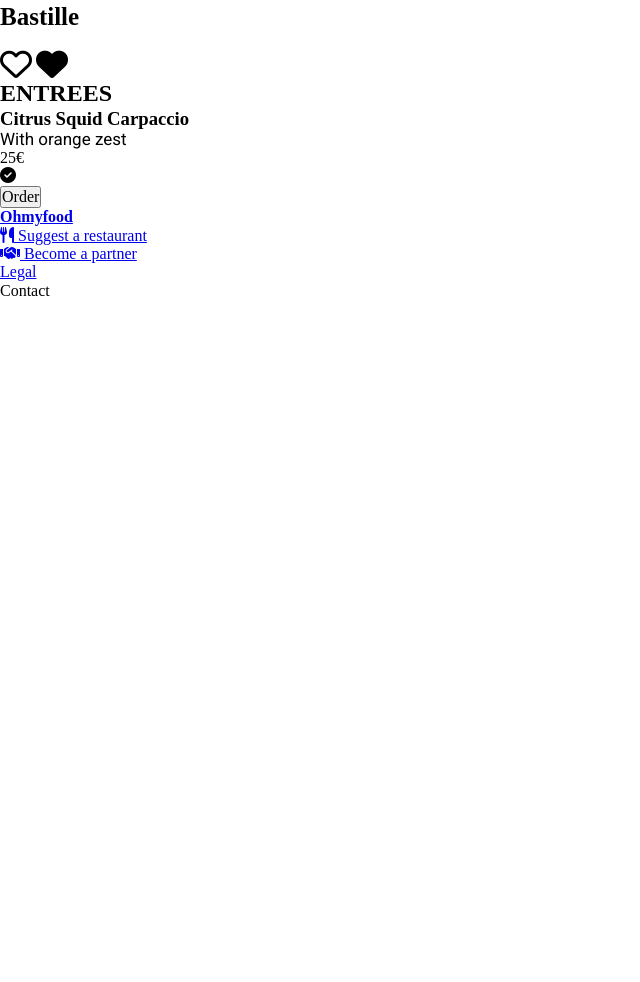
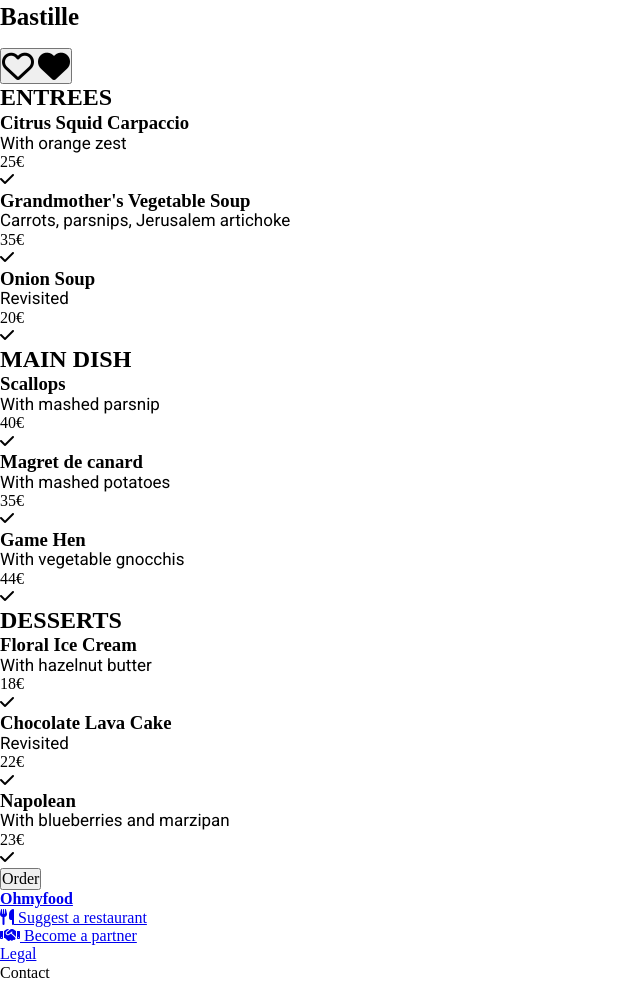
Before and after one commit to Farahcodes/OhMyFood, a plain HTML site: page Bastille.html in a window 1280 px wide. Shown: the part 2681-3663 px from the top of the page, without its empty margins (0-640 px from the left). Before the commit the page ends 2981 px from the top, so only its background shows below. Drawn offline with Linux system fonts and the light colour scheme; files whose address does not match are found by name; a web font is replaced by a local one.

Commit message:
reviewed css classes names using BEM

```diff
--- a/Bastille.html
+++ b/Bastille.html
@@ -28,97 +28,221 @@
   </head>
   <body>
     <!-- Header -->
-    <header class="container">
+    <header class="header header--withBackArrow">
       <!-- Header arrow -->
-      <a class="header-arrow" href="index.html"
-        ><i class="fa-solid fa-arrow-left"></i
+      <a href="index.html"
+        ><i class="fa-solid fa-arrow-left header__arrow"></i
       ></a>
       <!-- End of Header arrow -->
       <!-- Logo -->
-      <a href="index.html" class="logo">
+      <a href="index.html" class="header__logo">
         <img src="images/logo/ohmyfood@2x.svg" alt="logo" />
       </a>
       <!-- End of logo -->
       <!-- Hero section -->
-      <div class="hero">
       <img
-          class="hero-img"
+        class="hero__img"
         src="./images//restaurants/toa-heftiba-DQKerTsQwi0-unsplash.jpg"
         alt="restaurant picture"
       />
-        <div class="hero-title">
-          <h1>Bastille</h1>
-          <div>
-            <i class="far fa-heart fa-2x"></i>
-            <i class="fas fa-heart fa-2x"></i>
-          </div>
-        </div>
-      </div>
       <!-- End of Hero section -->
     </header>
     <!-- End of Header -->
-    <main class="container">
+
+    <main class="menu container">
+      <!-- Menu header -->
+      <div class="menu__header">
+        <h1 class="menu__title">Bastille</h1>
+        <button class="menu__btn">
+          <i class="menu__like menu__like--noBg far fa-heart fa-2x"></i>
+          <i class="menu__like menu__like--bg fas fa-heart fa-2x"></i>
+        </button>
+      </div>
+      <!-- End of Menu header -->
+
+      <!-- Submenus section -->
+      <section class="submenus">
         <!-- Starters -->
-      <section class="card">
-        <div>
-          <h2 class="card-title card-title1">ENTREES</h2>
-          <!-- Single Menu -->
-          <div class="card-menu card-menu1">
-            <div class="card-menu-info">
-              <h3 class="card-menu-info-title">Citrus Squid Carpaccio</h3>
-              <div class="card-menu-info-description-price">
-                <p class="card-menu-info-description">With orange zest</p>
-                <span class="card-menu-info-price">25€</span>
+        <div class="submenu">
+          <h2 class="submenu__title">ENTREES</h2>
+          <!-- Single starter -->
+          <article class="menuItem delay-0">
+            <div class="menuItem__header">
+              <h3 class="menuItem__title">Citrus Squid Carpaccio</h3>
+              <p class="menuItem__description">With orange zest</p>
+            </div>
+            <div class="menuItem__price">25€</div>
+            <div class="menuItem__confirmation">
+              <div class="menuItem__wrapIcon">
+                <i class="menuItem__icon fas fa-check"></i>
               </div>
             </div>
-            <div class="card-menu-valid">
-              <i class="fa-solid fa-circle-check"></i>
+          </article>
+          <!-- End of single starter -->
+          <!-- Single starter -->
+          <article class="menuItem delay-1">
+            <div class="menuItem__header">
+              <h3 class="menuItem__title">Grandmother's Vegetable Soup</h3>
+              <p class="menuItem__description">
+                Carrots, parsnips, Jerusalem artichoke
+              </p>
+            </div>
+            <div class="menuItem__price">35€</div>
+            <div class="menuItem__confirmation">
+              <div class="menuItem__wrapIcon">
+                <i class="menuItem__icon fas fa-check"></i>
               </div>
             </div>
-          <!-- End of single menu -->
+          </article>
+          <!-- End of single starter -->
+          <!-- Single starter -->
+          <article class="menuItem delay-2">
+            <div class="menuItem__header">
+              <h3 class="menuItem__title">Onion Soup</h3>
+              <p class="menuItem__description">Revisited</p>
             </div>
-      </section>
+            <div class="menuItem__price">20€</div>
+            <div class="menuItem__confirmation">
+              <div class="menuItem__wrapIcon">
+                <i class="menuItem__icon fas fa-check"></i>
+              </div>
+            </div>
+          </article>
+          <!-- End of single starter -->
+        </div>
         <!-- End of starters -->
+
         <!-- Main Dish -->
-
+        <div class="submenu">
+          <h2 class="submenu__title">MAIN DISH</h2>
+          <!-- Single main dish -->
+          <article class="menuItem delay-3">
+            <div class="menuItem__header">
+              <h3 class="menuItem__title">Scallops</h3>
+              <p class="menuItem__description">With mashed parsnip</p>
+            </div>
+            <div class="menuItem__price">40€</div>
+            <div class="menuItem__confirmation">
+              <div class="menuItem__wrapIcon">
+                <i class="menuItem__icon fas fa-check"></i>
+              </div>
+            </div>
+          </article>
+          <!-- End of single main dish -->
+          <!-- Single main dish -->
+          <article class="menuItem delay-4">
+            <div class="menuItem__header">
+              <h3 class="menuItem__title">Magret de canard</h3>
+              <p class="menuItem__description">With mashed potatoes</p>
+            </div>
+            <div class="menuItem__price">35€</div>
+            <div class="menuItem__confirmation">
+              <div class="menuItem__wrapIcon">
+                <i class="menuItem__icon fas fa-check"></i>
+              </div>
+            </div>
+          </article>
+          <!-- End of single main dish -->
+          <!-- Single main dish -->
+          <article class="menuItem delay-5">
+            <div class="menuItem__header">
+              <h3 class="menuItem__title">Game Hen</h3>
+              <p class="menuItem__description">With vegetable gnocchis</p>
+            </div>
+            <div class="menuItem__price">44€</div>
+            <div class="menuItem__confirmation">
+              <div class="menuItem__wrapIcon">
+                <i class="menuItem__icon fas fa-check"></i>
+              </div>
+            </div>
+          </article>
+          <!-- End of single main dish -->
+        </div>
         <!-- End of Main Dish -->
         <!-- Desserts -->
+        <div class="submenu">
+          <h2 class="submenu__title">DESSERTS</h2>
+          <!-- Single dessert -->
+          <article class="menuItem delay-6">
+            <div class="menuItem__header">
+              <h3 class="menuItem__title">Floral Ice Cream</h3>
+              <p class="menuItem__description">With hazelnut butter</p>
+            </div>
+            <div class="menuItem__price">18€</div>
+            <div class="menuItem__confirmation">
+              <div class="menuItem__wrapIcon">
+                <i class="menuItem__icon fas fa-check"></i>
+              </div>
+            </div>
+          </article>
+          <!-- End of single dessert -->
+          <!-- Single dessert -->
+          <article class="menuItem delay-7">
+            <div class="menuItem__header">
+              <h3 class="menuItem__title">Chocolate Lava Cake</h3>
+              <p class="menuItem__description">Revisited</p>
+            </div>
+            <div class="menuItem__price">22€</div>
+            <div class="menuItem__confirmation">
+              <div class="menuItem__wrapIcon">
+                <i class="menuItem__icon fas fa-check"></i>
+              </div>
+            </div>
+          </article>
+          <!-- End of single dessert -->
+          <!-- Single dessert -->
+          <article class="menuItem delay-8">
+            <div class="menuItem__header">
+              <h3 class="menuItem__title">Napolean</h3>
+              <p class="menuItem__description">With blueberries and marzipan</p>
+            </div>
+            <div class="menuItem__price">23€</div>
+            <div class="menuItem__confirmation">
+              <div class="menuItem__wrapIcon">
+                <i class="menuItem__icon fas fa-check"></i>
+              </div>
+            </div>
+          </article>
+          <!-- End of single dessert -->
+        </div>
+        <!-- End of Desserts -->
+      </section>
 
-      <!-- End of Desserts -->
-      <button class="button-gradient button-gradient-card">Order</button>
+      <div class="wrapBtn">
+        <button class="commandBtn">Order</button>
+      </div>
     </main>
-
     <!-- Footer -->
     <footer>
-      <div>
-        <h4 class="footer-title"><a href="index.html">Ohmyfood</a></h4>
-        <ul>
+      <div class="container">
+        <h4 class="footer__title"><a href="index.html">Ohmyfood</a></h4>
+        <ul class="footer__list">
           <!-- Single footer link -->
-          <li>
-            <a href="#">
-              <i class="fa-solid fa-utensils"></i>
+          <li class="footer__listElt">
+            <a href="#" class="footer__link">
+              <i class="footer__icon fa-solid fa-utensils"></i>
               <span>Suggest a restaurant</span>
             </a>
           </li>
           <!-- End of single footer link -->
           <!-- Single footer link -->
-          <li>
-            <a href="#">
-              <i class="fa-solid fa-handshake"></i>
+          <li class="footer__listElt">
+            <a href="#" class="footer__link">
+              <i class="footer__icon fa-solid fa-handshake"></i>
               <span>Become a partner</span>
             </a>
           </li>
           <!-- End of single footer link -->
           <!-- Single footer link -->
-          <li>
-            <a href="#">
+          <li class="footer__listElt">
+            <a href="#" class="footer__link">
               <span>Legal</span>
             </a>
           </li>
           <!-- End of single footer link -->
           <!-- Single footer link -->
-          <li>
-            <a href="#">
+          <li class="footer__listElt">
+            <a href="#" class="footer__link">
               <span> <a href="mailto:contact@ohmyfood.fr"></a>Contact</span>
             </a>
           </li>
@@ -126,7 +250,6 @@
         </ul>
       </div>
     </footer>
-
     <!-- End of Footer -->
   </body>
 </html>
```
Lines whose indentation alone changed are shown as unchanged.
